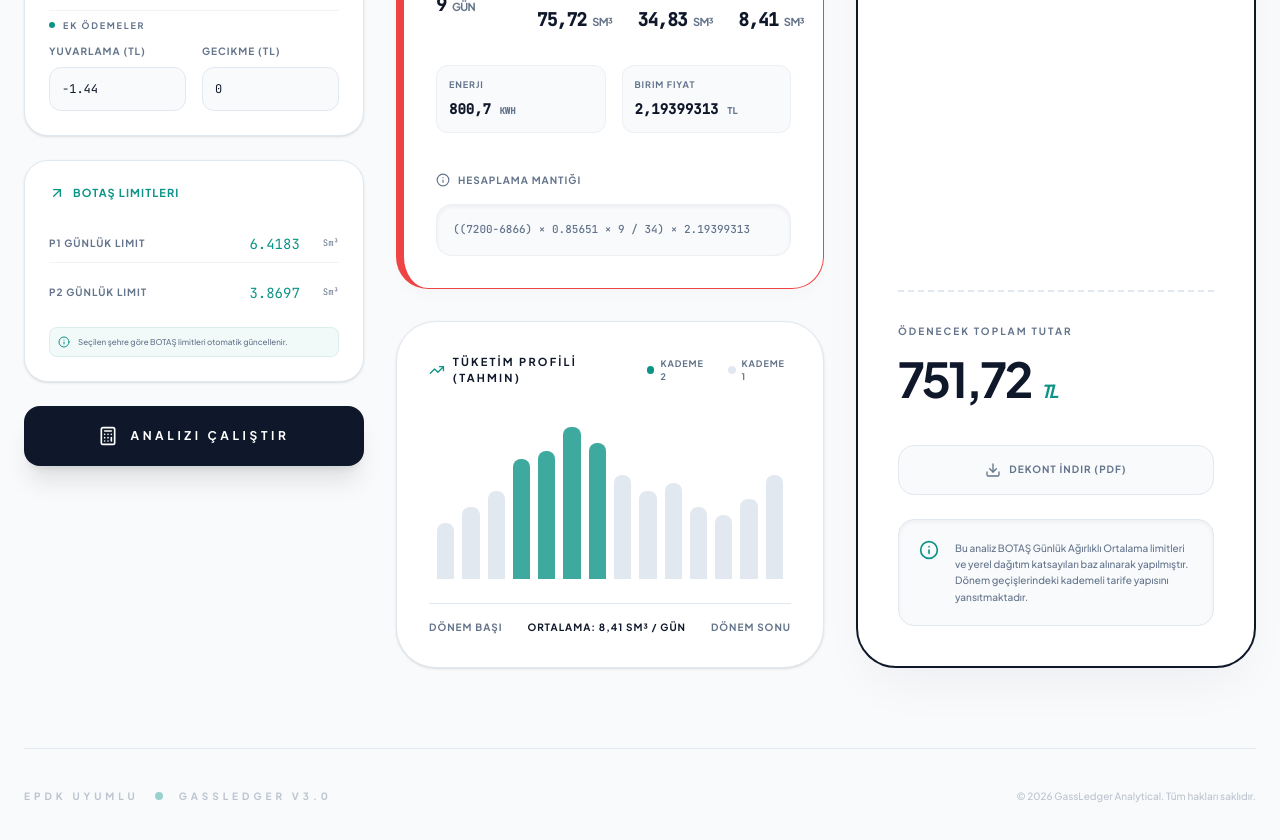
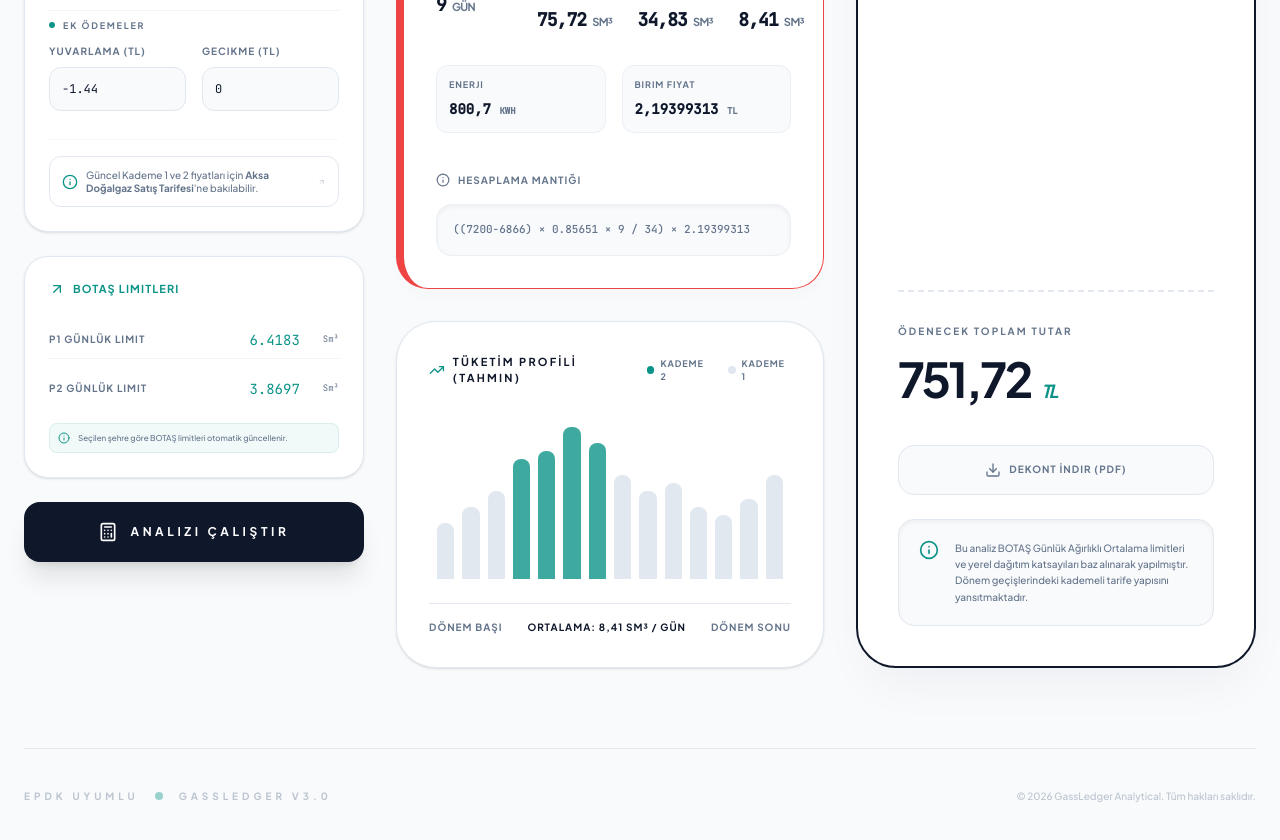
Before and after one commit to sinantelhan04-sketch/agrigaz, a React (Vite) app: page / in a window 1280 px wide. Shown: the part 1120-1960 px from the top of the page. Built offline with nearby package versions, Linux system fonts and the light colour scheme.

Commit message:
feat: Add link to Aksa sales tariff for prices
Adds a new section in the app to provide a direct link to Aksa Doğalgaz's sales tariff page. This allows users to easily check current price information for Kademe 1 and 2.

```diff
--- a/src/App.tsx
+++ b/src/App.tsx
@@ -450,6 +450,21 @@ export default function App() {
                   </div>
                 </div>
               </div>
+
+              <div className="pt-4 mt-2 border-t border-border-subtle/30">
+                <a
+                  href="https://www.aksadogalgaz.com.tr/Musteri-Hizmetleri/Fiyat-Tarifeleri/Satis-Tarifesi"
+                  target="_blank"
+                  rel="noopener noreferrer"
+                  className="flex items-center gap-2 p-3 bg-surface border border-border-subtle rounded-xl group hover:border-accent transition-all"
+                >
+                  <Info className="w-4 h-4 text-accent shrink-0" />
+                  <span className="text-[10px] text-text-secondary font-medium leading-tight group-hover:text-accent transition-colors">
+                    Güncel Kademe 1 ve 2 fiyatları için <b>Aksa Doğalgaz Satış Tarifesi</b>'ne bakılabilir.
+                  </span>
+                  <ArrowUpRight className="w-3 h-3 text-text-secondary/40 ml-auto group-hover:text-accent" />
+                </a>
+              </div>
             </div>
           </SectionCard>
 
```
